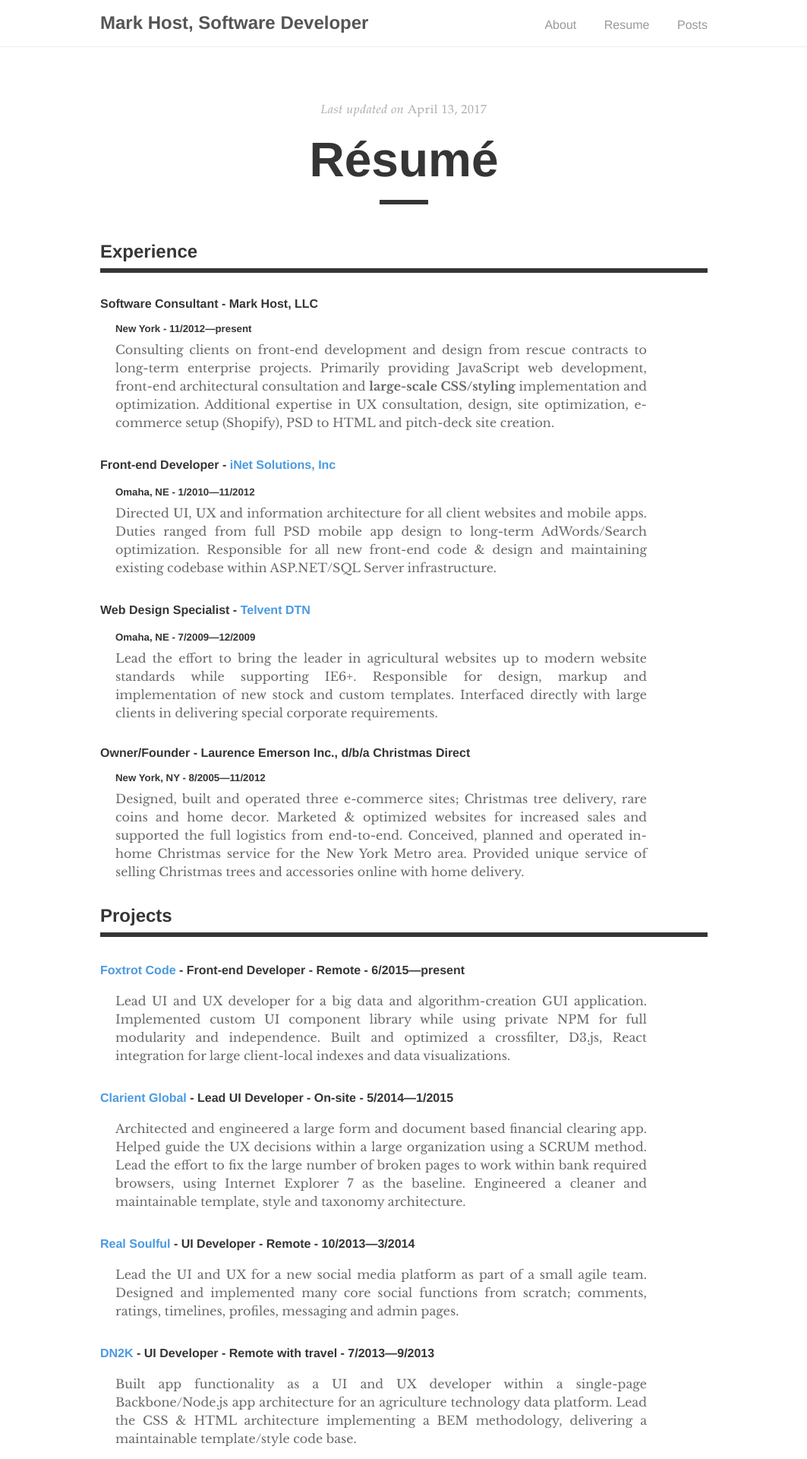
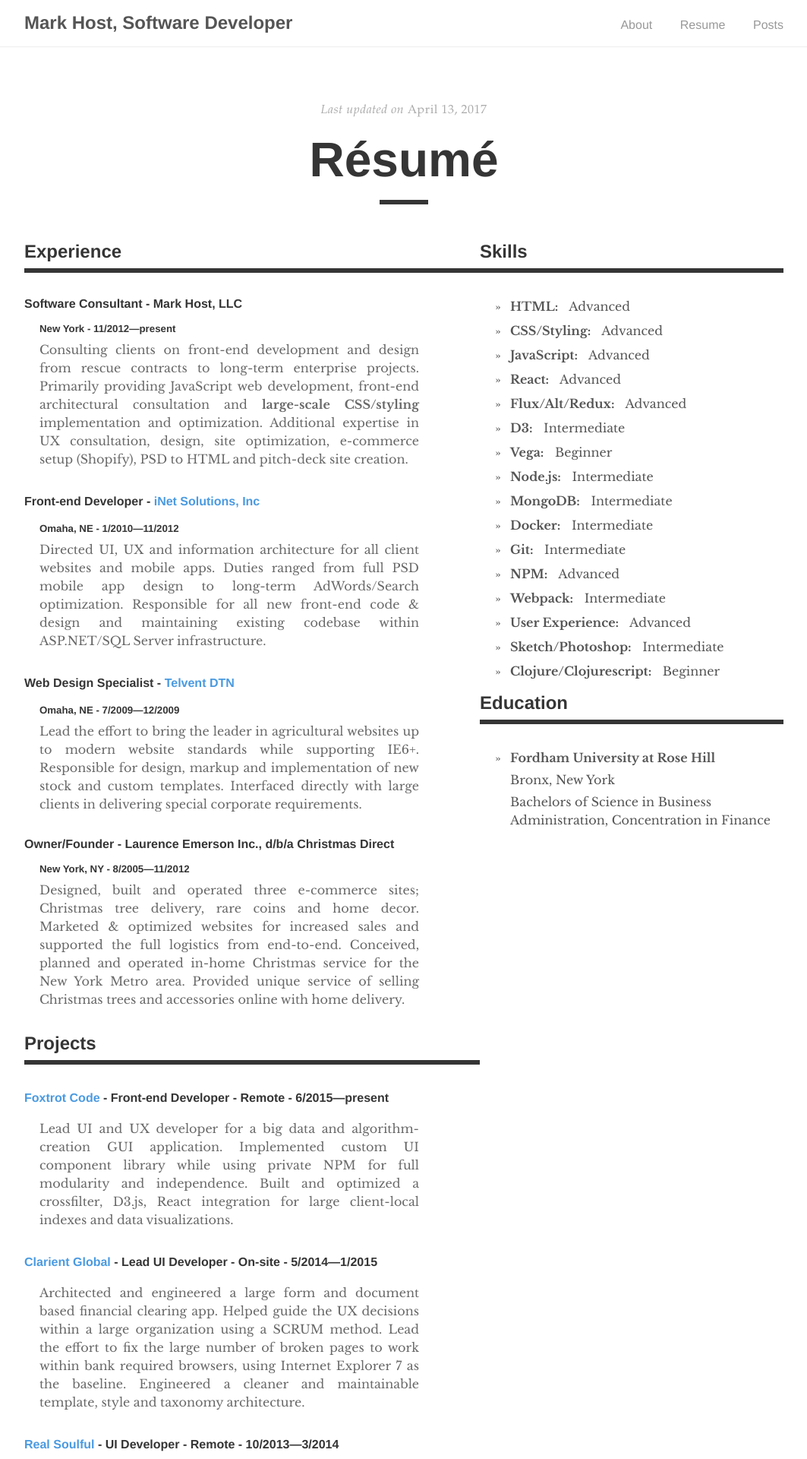
Before and after one commit to markehost/markehost, a Jekyll site: the page built from resume.md, in a window 1280 px wide. Shown: the top 1920 px of the page at 76% size, without its empty margins (108-1171 px from the left). Built offline with Jekyll 4.4.1, drawn with Linux system fonts in a browser that asks for light colours.

Commit message:
style changes

```diff
--- a/_sass/_layout.scss
+++ b/_sass/_layout.scss
@@ -8,7 +8,7 @@ main,
 footer,
 .nav-container {
   margin: 0 auto;
-  max-width: 800px;
+  max-width: 1000px;
   width: 80%;
 }
 
--- a/_sass/_resume.scss
+++ b/_sass/_resume.scss
@@ -32,6 +32,27 @@
     margin: 0 0 0.25rem;
   }
 
+  blockquote {
+    border-left: none;
+    color: #696969;
+    margin: 0 0 2rem;
+  }
+
+  code {
+    font-size: 100%;
+    display: block;
+    line-height: 2;
+  }
+
+  p {
+    margin: 0 0 1rem;
+    text-align: justify;
+  }
+
+  a:hover {
+    text-decoration: underline;
+  }
+
 
   &-info {
     color: $default-tint;
@@ -59,25 +80,57 @@
     width: 4rem;
   }
 
-  blockquote {
-    border-left: none;
-    color: #696969;
-    margin: 0 0 2rem;
+
+  &__content {
+    display: flex;
+  }
+  &__history {
+    flex: 0 0 auto;
+    width: 60%;
+  }
+  &__experience {
+
+  }
+  &__projects {
+
   }
 
-  code {
-    font-size: 100%;
-    display: block;
-    line-height: 2;
+  &__sidebar {
+    flex: 0 0 auto;
+    width: 40%;
   }
+  &__skills,
+  &__edu {
 
-  p {
-    margin: 0 0 1rem;
-    text-align: justify;
+    ul {
+      list-style: none;
+    }
+    li {
+      position: relative;
+      margin: 0 0 0.5rem 0;
+
+      strong {
+        margin: 0 10px 0 0;
+      }
+      &:before {
+        display: inline-block;
+        //content: '>';
+        content: '»';
+        position: absolute;
+        top: 0;
+        left: -20px;
+      }
+    }
   }
+  &__skills {
 
-  a:hover {
-    text-decoration: underline;
+  }
+  &__edu {
+
+    p {
+      margin: 0 0 0.3rem;
+      text-align: left;
+    }
   }
 
 
```
